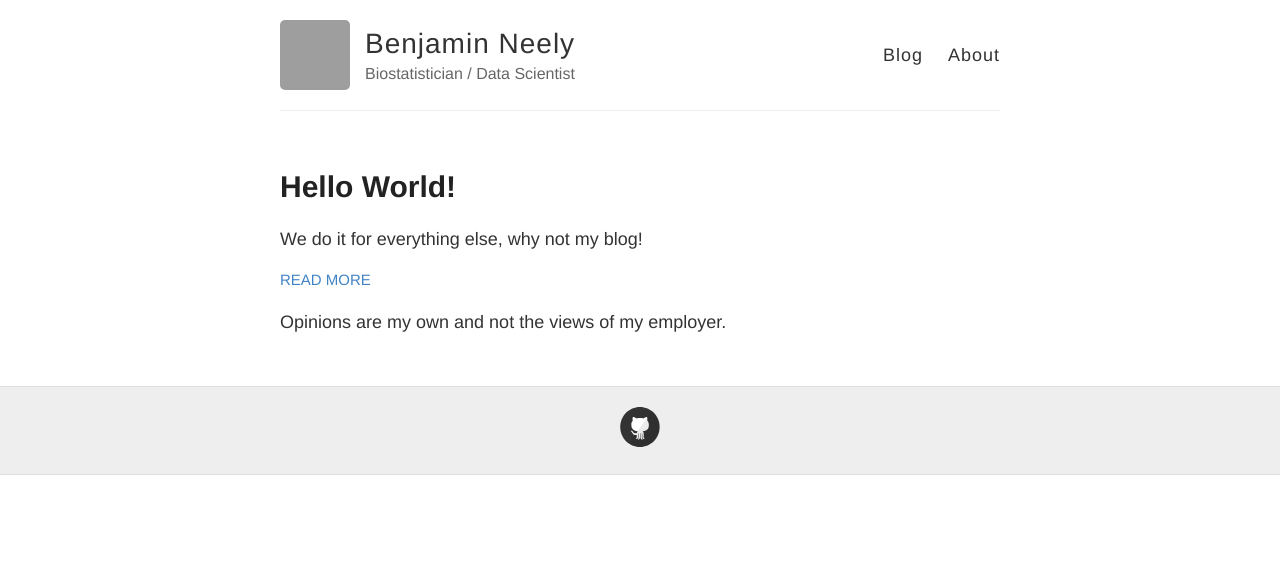
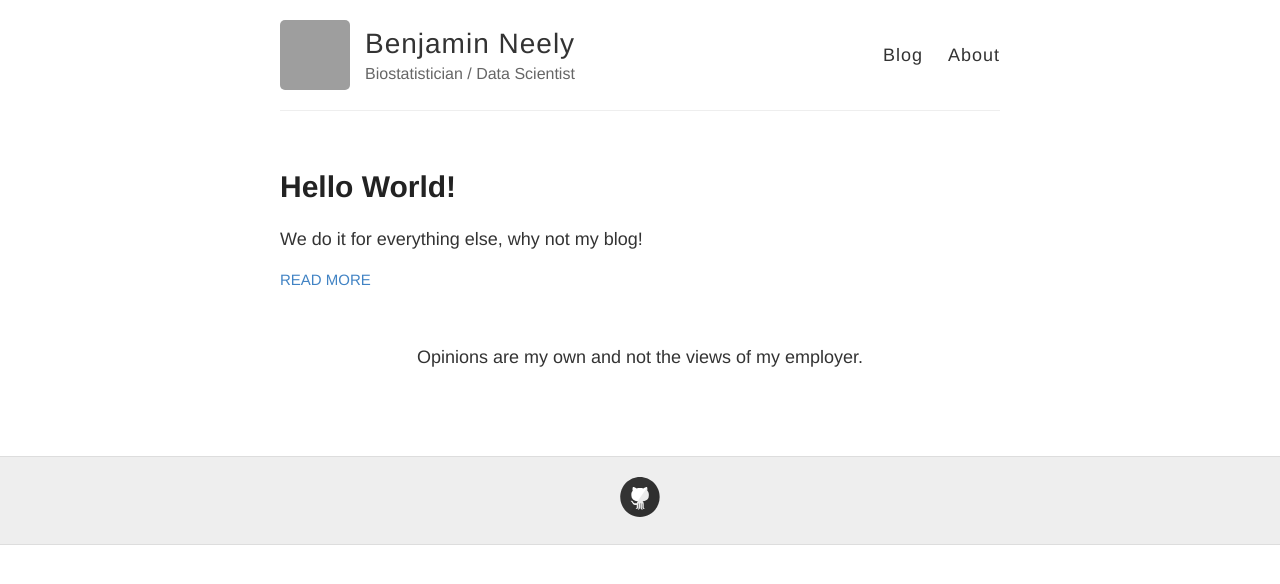
Before and after one commit to benneely/benneely.github.io, a Jekyll site: the page built from index.html, in a window 1280 px wide. Shown: the top 584 px of the page. Built offline with Jekyll 4.4.1, drawn with Linux system fonts in a browser that asks for light colours; grey boxes are pictures that could not be loaded.

Commit message:
making disclaimer a footer.

```diff
--- a/index.html
+++ b/index.html
@@ -17,4 +17,6 @@ layout: default
   {% endfor %}
 </div>
 
-Opinions are my own and not the views of my employer.
+<footer>
+  <p>Opinions are my own and not the views of my employer.</p>
+</footer>
```
